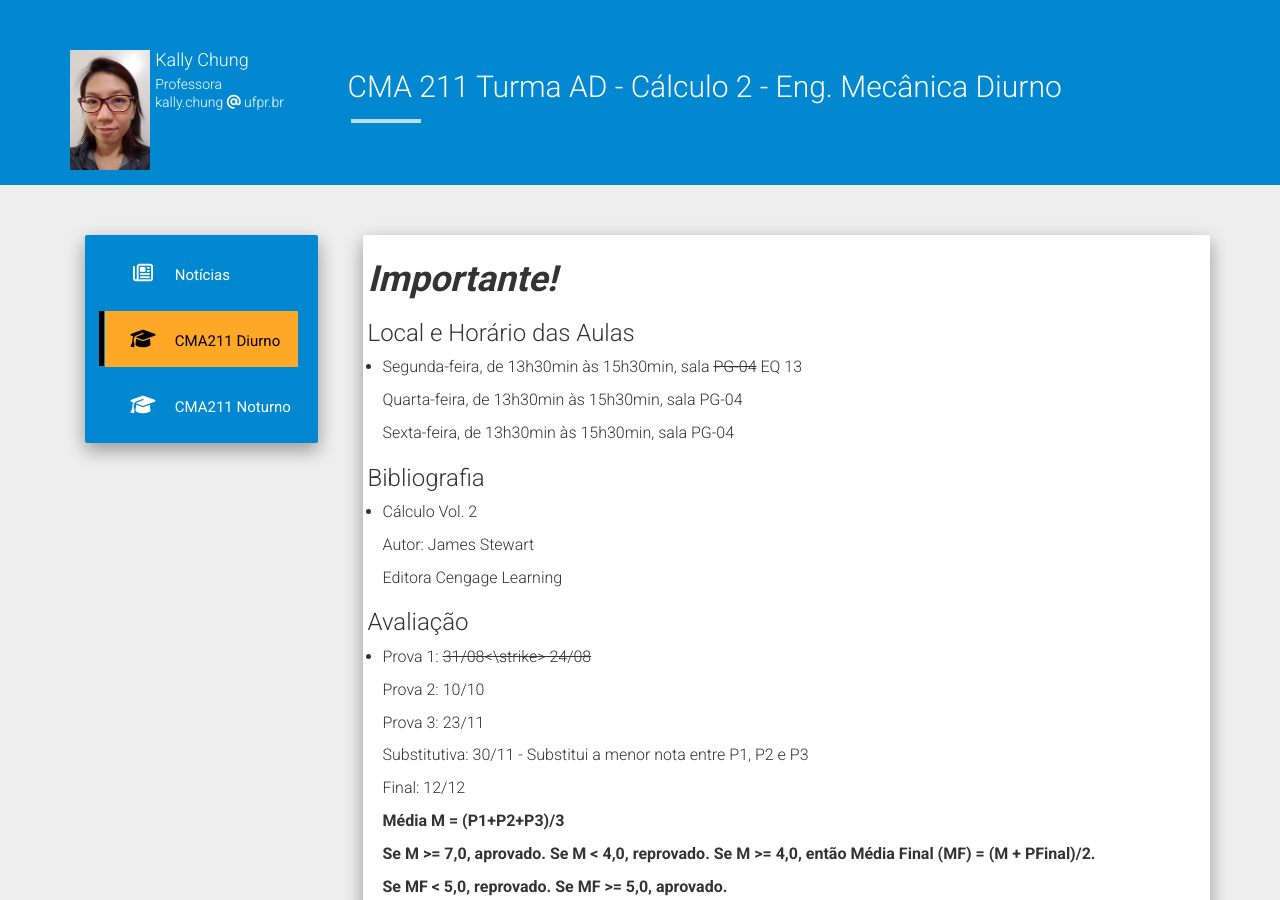
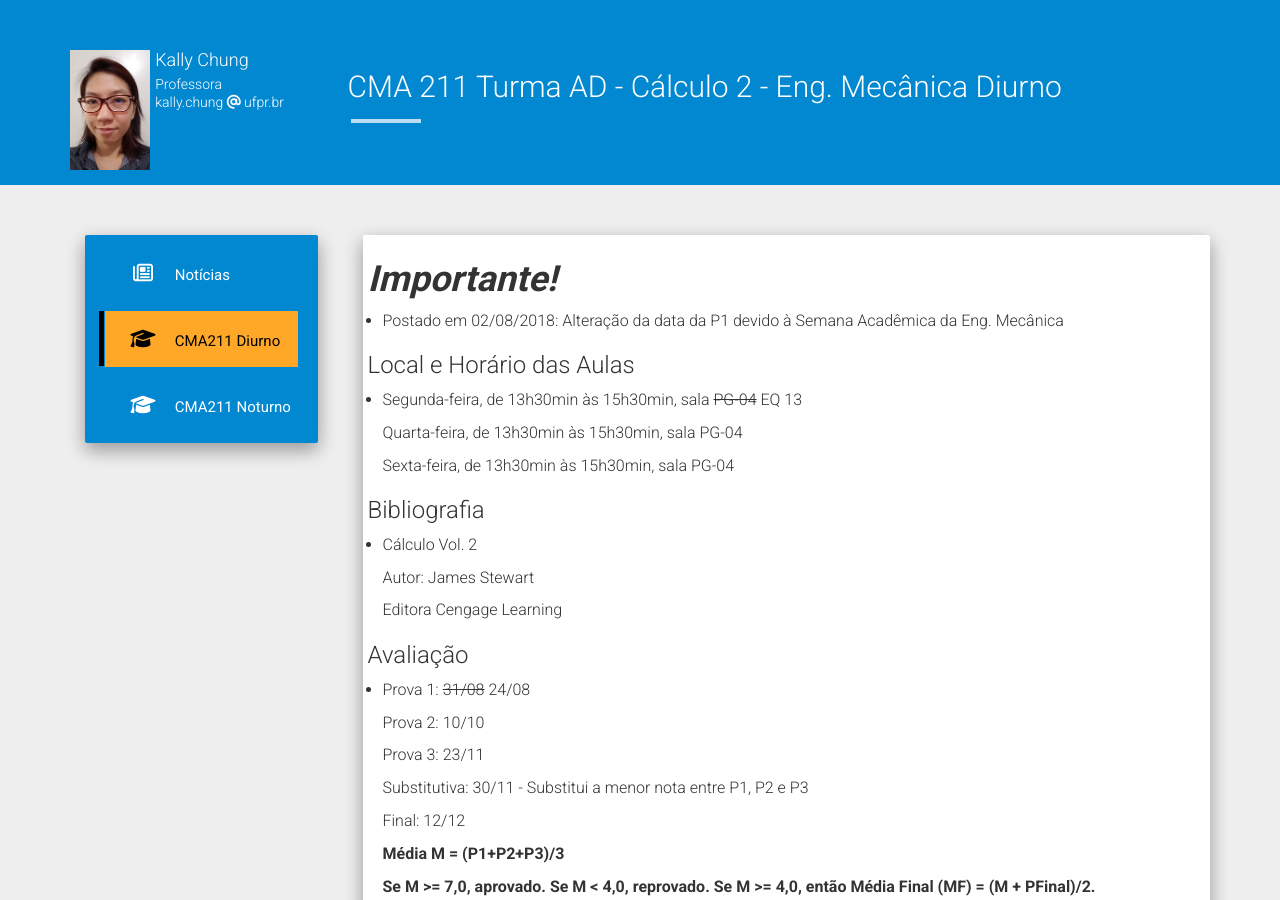
Before and after one commit to chunggnuhc/chunggnuhc.github.io, a Jekyll site: the page built from CMA211AD-Calc2-2sem2018.md, in a window 1280 px wide and 900 px high. Built offline with Jekyll 4.4.1, drawn with Linux system fonts in a browser that asks for light colours; nearby versions of some CDN libraries.

Commit message:
Update CMA211AD-Calc2-2sem2018.md

```diff
--- a/CMA211AD-Calc2-2sem2018.md
+++ b/CMA211AD-Calc2-2sem2018.md
@@ -4,6 +4,7 @@ title: CMA 211 Turma AD - Cálculo 2 - Eng. Mecânica Diurno
 permalink: /CMA211AD-Calc2-2sem2018/
 ---
 <h1><b><i>Importante!</i></b></h1>
+- Postado em 02/08/2018: Alteração da data da P1 devido à Semana Acadêmica da Eng. Mecânica
 
 <h3>Local e Horário das Aulas</h3>
 - Segunda-feira, de 13h30min às 15h30min, sala <strike>PG-04</strike> EQ 13
@@ -24,7 +25,7 @@ permalink: /CMA211AD-Calc2-2sem2018/
 
 <h3>Avaliação</h3>
 
-- Prova 1: <strike>31/08<\strike> 24/08
+- Prova 1: <strike>31/08</strike> 24/08
 
   Prova 2: 10/10
 
```
